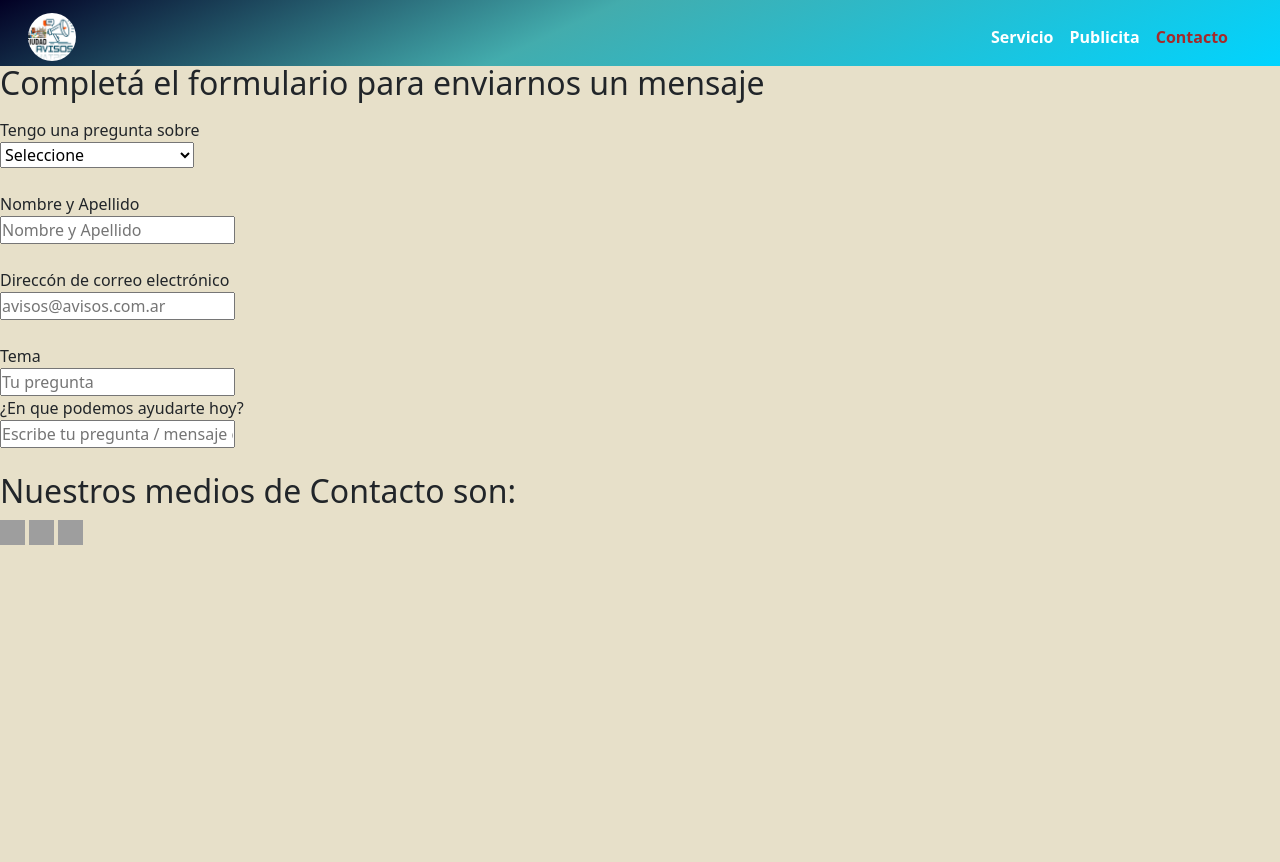
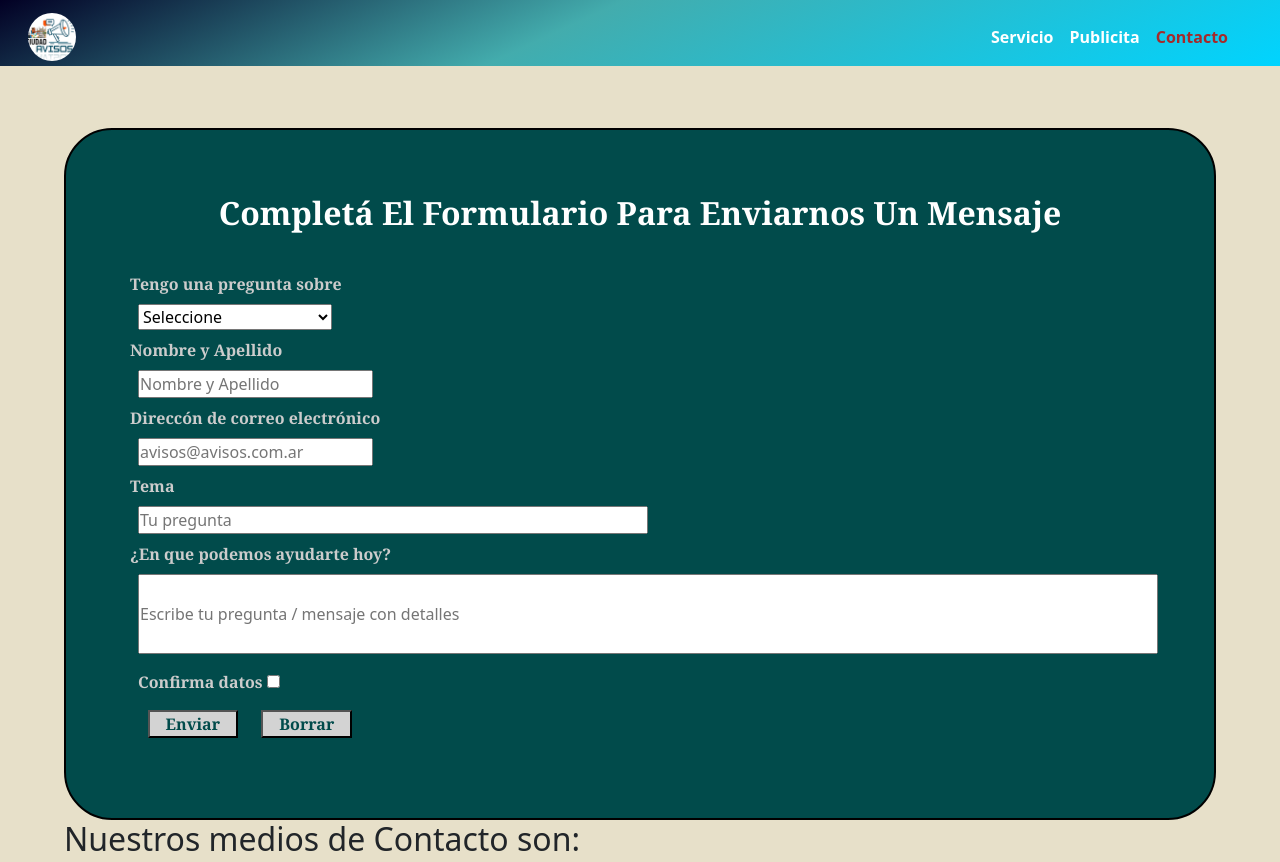
Before and after one commit to jmotero31/repositorio_Otero, a plain HTML site: page pages/contacto.html in a window 1280 px wide. Shown: the top 862 px of the page. Drawn offline with nearby package versions, Linux system fonts and the light colour scheme; grey boxes are pictures that could not be loaded; a web font is replaced by a local one.

Commit message:
quinto commit: modificador seccion conacto

```diff
--- a/css/style.css
+++ b/css/style.css
@@ -80,7 +80,7 @@
 }
 .main{
     margin-top: 14rem;
-    margin-bottom: 60rem;
+    margin-bottom: 7rem;
 }
 /* Parrafo Index */
 .sectionParrafo{
@@ -378,7 +378,7 @@ section div p{
         "contacto";
         grid-template-columns: 1fr;
         grid-template-rows: 1fr;
-        background-color: tomato;
+        background-color: rgb(1, 75, 75);
     }
     .imagenPortada{
         height: 70%;
@@ -395,3 +395,65 @@ section div p{
         width: 18rem;
     }
 }
+
+/* Formato del formulario contacto */
+.bodyContacto{
+    padding: 4rem;
+
+}
+.contorno{
+    background-color: rgb(1, 75, 75);
+    padding: 4rem;
+    /* margin: 5rem 10rem; */
+    border-radius: 3rem;
+    border: 2px  black solid;
+    flex-wrap: wrap;
+}
+#texto{
+    color: rgb(255, 255, 255);
+    font-style: normal;
+    font-weight: bold;
+    font-size: 2rem;
+    font-family:Georgia, 'Times New Roman', Times, serif;
+    text-transform: capitalize;
+    text-align: center;
+    margin-bottom: 2rem;
+}
+.rotulo{
+    color: rgb(204, 204, 204);
+    font-style: normal;
+    font-weight: bold;
+    font-size: 1rem;
+    font-family:Georgia, 'Times New Roman', Times, serif;
+    text-transform: none;
+}
+.marginPadding{
+ margin: .5rem ;
+}
+.dialogoUno{
+    width: 50%;
+}
+.dialogoDos{
+    width: 100%;
+    height: 5rem;
+}
+.boton{
+    padding: 0rem 1rem;
+    margin: .5rem .6rem;
+    color: rgb(1, 75, 75);
+    font-style: normal;
+    font-weight: bold;
+    font-size: 1rem;
+    font-family:Georgia, 'Times New Roman', Times, serif;
+    text-transform: none;
+    background-color: lightgray;
+}
+@media only screen and (max-width: 917px){
+    .contorno{
+        /* background-color: tomato;
+        padding: 2rem;
+        margin: 5rem 10rem;
+        border-radius: 3rem;
+        border: 2px  black solid; */
+    }
+}
--- a/pages/contacto.html
+++ b/pages/contacto.html
@@ -40,16 +40,17 @@
         </div>
       </nav>
   </header>
+  <div class="bodyContacto">
     <main class="anchoPrede">
-        <section>
+        <section class="contorno">
             <form action="" method="GET">
                 <fieldset>
-                    <legend><h2>Completá el formulario para enviarnos un mensaje</h2></legend>
-                    <br>
+                    <legend><h1 id="texto">Completá el formulario para enviarnos un mensaje</h1></legend>
                     <div>
-                        <label for="pregunta">Tengo una pregunta sobre</label>
-                        <br>
-                        <select name="pregunta" id="pregunta" aria-placeholder="Seleccione">
+                        <label for="pregunta" class="rotulo">Tengo una pregunta sobre</label>
+                    </div>
+                    <div>
+                        <select name="pregunta" id="pregunta" aria-placeholder="Seleccione" class="marginPadding">
                                 <option value="" disabled selected>Seleccione</option>
                                 <option value="publicar">Publicar un aviso</option>
                                 <option value="modificar">Modificar aviso</option>
@@ -59,31 +60,39 @@
                                 <option value="reembolso">Solicitud de reembolso</option>
                         </select>
                     </div>
-                    <br>
                     <div>
-                        <label for="nombreYApellido">Nombre y Apellido</label>
-                        <br>
-                        <input type="text" name="nombreYApellido" id="nombreYApellido" placeholder="Nombre y Apellido">
-                        <br>
+                        <label for="nombreYApellido" class="rotulo">Nombre y Apellido</label>
                     </div>
-                    <br>
                     <div>
-                        <label for="email">Direccón de correo electrónico </label>
-                        <br>
-                        <input type="email" name="email" id="email" placeholder="avisos@avisos.com.ar">
+                        <input type="text" name="nombreYApellido" id="nombreYApellido" placeholder="Nombre y Apellido" class="marginPadding">
                     </div>
-                    <br>
                     <div>
-                        <label for="tema">Tema</label>
-                        <br>
-                        <input type="text" name="tema" id="tema" placeholder="Tu pregunta">
-                        <br>
-                        <label for="consulta">¿En que podemos ayudarte hoy?</label>
-                        <br>
-                        <input type="text" name="consulta" id="consulta" placeholder="Escribe tu pregunta / mensaje con detalles">
-                        <br>
+                        <label for="email" class="rotulo">Direccón de correo electrónico </label>
                     </div>
-                    <br>
+                    <div>
+                        <input type="email" name="email" id="email" placeholder="avisos@avisos.com.ar" class="marginPadding">
+                    </div>
+                    <div>
+                        <label for="tema" class="rotulo">Tema</label>
+                    </div>
+                    <div>
+                        <input type="text" name="tema" id="tema" placeholder="Tu pregunta" class="marginPadding dialogoUno">
+                    </div>
+                    <div>
+                        <label for="consulta" class="rotulo">¿En que podemos ayudarte hoy?</label>
+                    </div>
+                    <div>
+                        <input type="text" name="consulta" id="consulta left" placeholder="Escribe tu pregunta / mensaje con detalles" class="marginPadding dialogoDos">
+                    </div>
+
+                    <div class="marginPadding">
+                      <label for="confirmar" class="rotulo">Confirma datos </label>
+                      <input type="checkbox" name="confirma" id="confirma" value="1">
+                  </div>
+                  <div class="marginPadding">
+                      <input type="submit" value="Enviar" class="boton">
+                      <input type="reset" value="Borrar" class="boton">
+                  </div>
             </fieldset>
         </section>
         <section>
@@ -94,9 +103,8 @@
                 <a href="https://www.instagram.com/"><img src="https://image.flaticon.com/icons/png/128/174/174855.png" alt="instagram" title="Instagram" height="25" width="25"></a>
             </div>
         </section>
-        <br><br><br><br>
     </main>
-
+</div>
 
     <footer class="footer">
         <span class="footer__copyRight">Copyright &copy; Tincho</span>
@@ -105,5 +113,6 @@
        <script src="https://cdn.jsdelivr.net/npm/bootstrap@5.0.2/dist/js/bootstrap.bundle.min.js" integrity="sha384-MrcW6ZMFYlzcLA8Nl+NtUVF0sA7MsXsP1UyJoMp4YLEuNSfAP+JcXn/tWtIaxVXM" crossorigin="anonymous"></script>
    <!-- Java Scrip de BootTrap -->
     <script src="https://cdn.jsdelivr.net/npm/bootstrap@5.0.2/dist/js/bootstrap.bundle.min.js" integrity="sha384-MrcW6ZMFYlzcLA8Nl+NtUVF0sA7MsXsP1UyJoMp4YLEuNSfAP+JcXn/tWtIaxVXM" crossorigin="anonymous"></script>
+
 </body>
 </html>
```
Also changed, not shown: pages/publicacion.html (+4 -2 lines), 1 other file.
